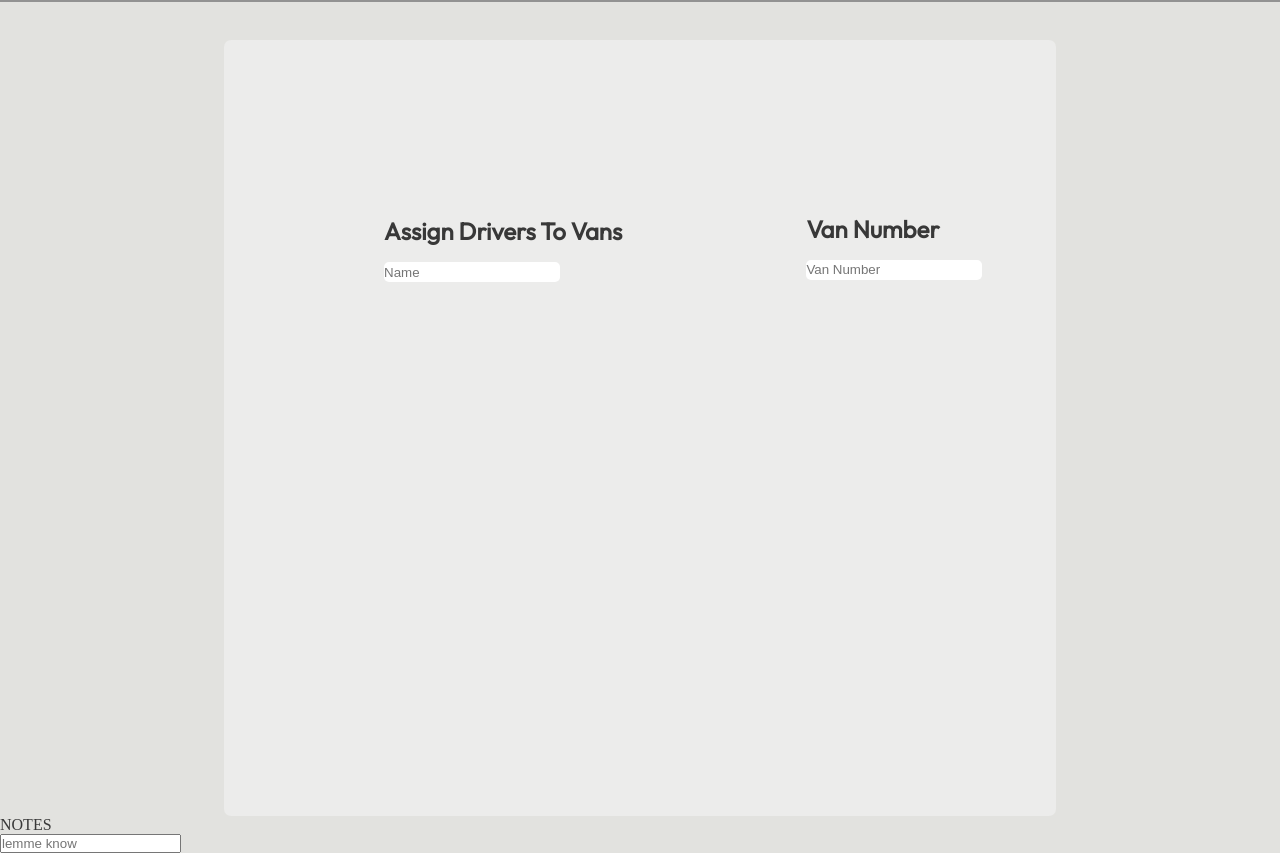
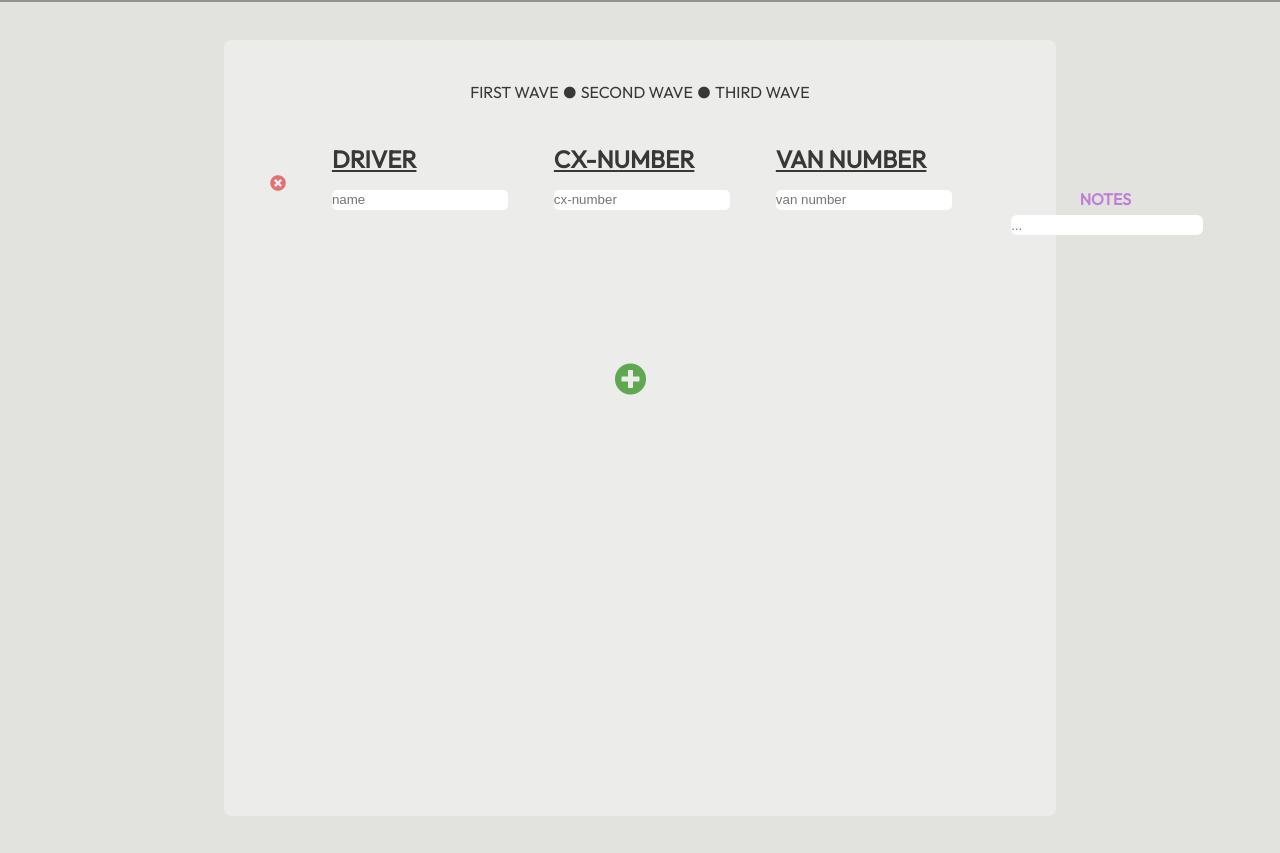
Before and after one commit to Rob-Rice/Amazon-Dispatch-App, a plain HTML site: page index.html in a window 1280 px wide. Shown: the part 71-924 px from the top of the page. After the commit the page ends 887 px from the top, so only its background shows below. Drawn offline with Linux system fonts and the light colour scheme.

Commit message:
added styling and now have main layout of page

```diff
--- a/index.html
+++ b/index.html
@@ -36,28 +36,67 @@
             </div>
         </nav>
     </div>
-    <main>
+    <form>
+        <div class="waves">
+            <p class="first">
+                <a href="">
+                    FIRST WAVE
+                </a>
+            </p>
+            <i class="fas fa-circle fa-xs"></i>
+            <p class="second">
+                <a href="">
+                    SECOND WAVE
+                </a>
+            </p>
+            <i class="fas fa-circle fa-xs"></i>
+            <p class="third">
+                <a href="">
+                    THIRD WAVE
+                </a>
+            </p>
+        </div>
+        <div class="info">
+            <div class="delete">
+                <a href="">
+                    <i class="fas fa-times-circle"></i>
+                </a>
+            </div>
             <div class="assinging">
                 <h2 class="drivers">
-                Assign Drivers To Vans
+                    DRIVER
                 </h2>
-            <input type="text" role="textbox" class="text-area-driver" placeholder="Name">
+                <input type="text" role="textbox" class="text-area-driver" placeholder="name">
+                <span></span>
+            </div>
+            <div class="cx">
+                <h2 class="cx-number">
+                    CX-NUMBER
+                </h2>
+                <input type="text" class="text-area-cx" placeholder="cx-number">
                 <span></span>
             </div>
             <div class="vans">
                 <h2 class="van-number">
-                Van Number
+                    VAN NUMBER
                 </h2>
-            <input type="text" class="text-area-van" placeholder="Van Number">
+                <input type="text" class="text-area-van" placeholder="van number">
                 <span></span>
             </div>
-    </main>
+        </div>
+    </form>
     <article class="notes-container">
         <p class="notes">
             NOTES
         </p>
-        <input type="text" class="notes-input" placeholder="lemme know">
+        <input type="text" class="notes-input" placeholder="...">
     </article>
+    <div class="add-driver">
+        <a href="">
+            <i class="fas fa-plus-circle fa-2x"></i>
+        </a>
+    </div>
+
 
     <!-- Javascript -->
     <script src="./app.js"></script>
--- a/scss/main.scss
+++ b/scss/main.scss
@@ -51,7 +51,7 @@ nav {
     }
 }
 
-main {
+form {
     margin: 2.4rem auto 0 auto;
     background-color: #ececeb;
     height: 97vh;
@@ -59,14 +59,43 @@ main {
     border-radius: 7px;
     position: relative;
 
+    .waves {
+        font-family: 'Outfit', sans-serif;
+        display: flex;
+        justify-content: center;
+        padding-top: 5%;
+
+        a {
+            text-decoration: none;
+            color: #383838;
+        }
+    }
+
+    .fa-circle {
+        padding: 5px 5px 0 5px;
+    }
+
+    .info {
+        display: flex;
+        flex-direction: row;
+        justify-content: space-evenly;
+        margin: 5% 7% 0 0;
+
+        .delete {
+            padding-top: 4%;
+
+            a{
+                text-decoration: none;
+                color: #e27171;
+            }
+        }
+
         .assinging {
-        display: flex;
-        flex-direction: column;
-        padding: 11rem 0 0 10rem;
-        // border: green solid 3px;
 
             .drivers {
                 font-family: 'Outfit', sans-serif;
+                text-decoration: underline;
+
             }
 
             .text-area-driver {
@@ -75,18 +104,14 @@ main {
                 height: 20px;
                 width: 11rem;
                 margin-top: 1rem;
-            // add some box shadow
             }
         }
 
         .vans {
-        display: flex;
-        flex-direction: column;
-        padding-left: 70%;
-        margin-top: -4.3rem;
 
             .van-number {
                 font-family: 'Outfit', sans-serif;
+                text-decoration: underline;
             }
 
             .text-area-van {
@@ -97,4 +122,60 @@ main {
                 margin-top: 1rem;
             }
         }
+
+        .cx {
+
+            .cx-number {
+                font-family: 'Outfit', sans-serif;
+                text-decoration: underline;
+
             }
+
+            .text-area-cx {
+                border: none;
+                border-radius: 5px;
+                height: 20px;
+                width: 11rem;
+                margin-top: 1rem;
+            }
+        }
+    }
+}
+
+.notes-container {
+    position: relative;
+    display: flex;
+    flex-direction: column;
+    align-items: flex-end;
+    padding-right: 6%;
+    margin-top: -49%;
+
+    .notes {
+        font-family: 'Outfit', sans-serif;
+        display: flex;
+        padding-right: 6%;
+        font-weight: 900;
+        color: rgb(191, 127, 216);
+    }
+
+    .notes-input {
+        border: none;
+        border-radius: 6px;
+        height: 20px;
+        width: 12rem;
+        margin-top: .5%;
+    }
+}
+
+.add-driver {
+    // display: flex;
+    // justify-content: center;
+    position: relative;
+    margin: 10% 0 0 48%;
+
+
+    a {
+        text-decoration: none;
+        color: rgb(96, 167, 82);
+    }
+}
```
Also changed, not shown: css/main.css. Lines whose indentation alone changed are shown as unchanged.
